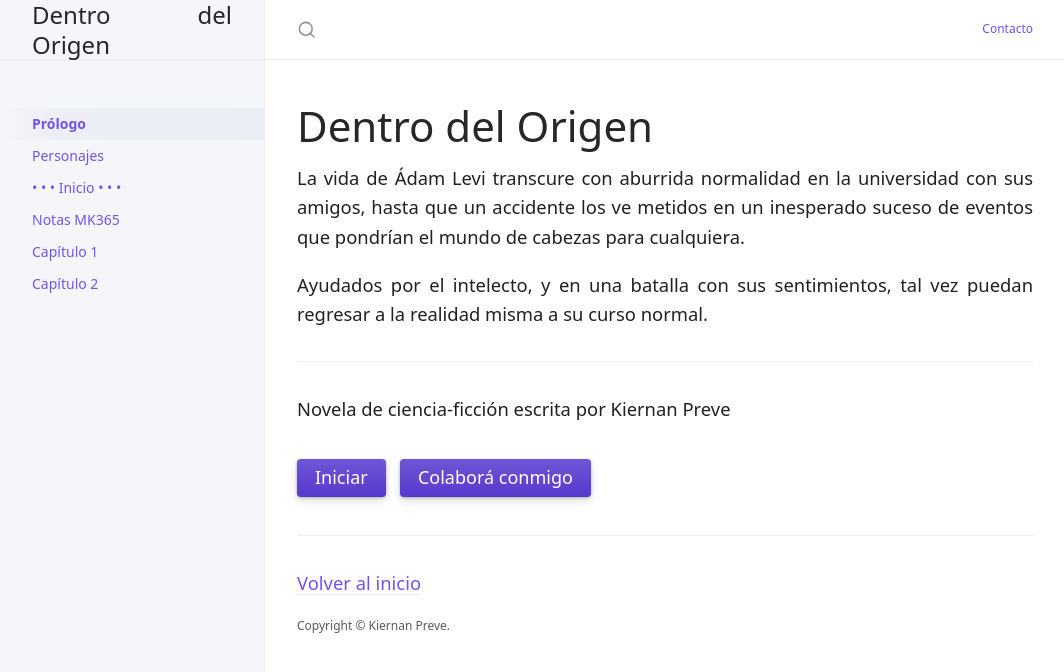
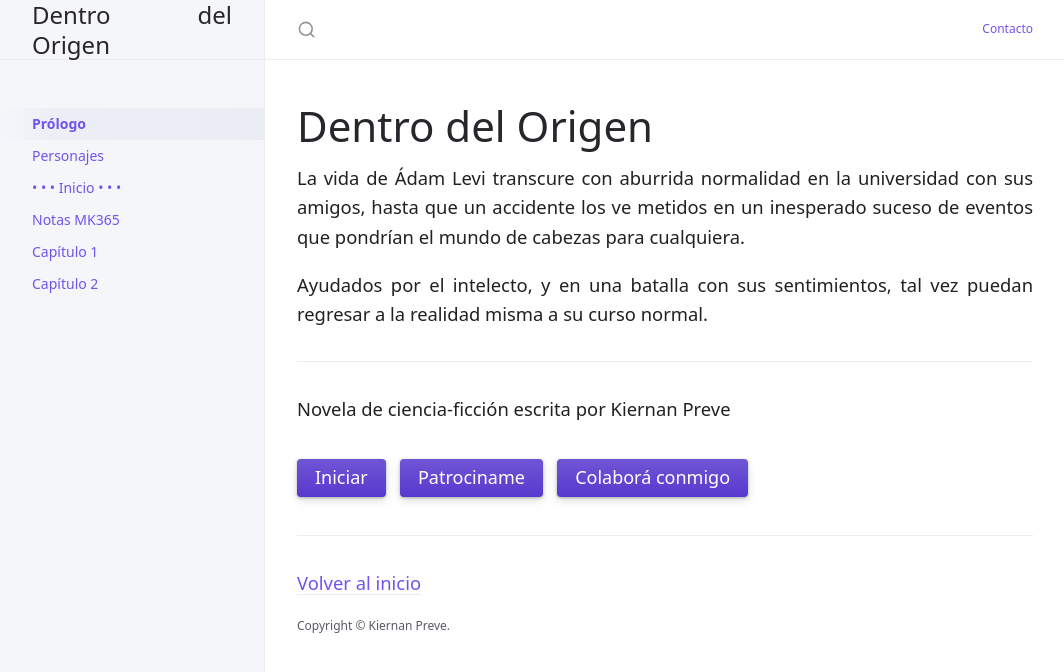
Before and after one commit to KierPrev/DentroDelOrigen, a Jekyll site: the page built from index.md, in a window 1280 px wide. Shown: the top 672 px of the page, without its empty margins (107-1171 px from the left). Built offline with Jekyll 4.4.1, drawn with Linux system fonts in a browser that asks for light colours.

Commit message:
Update index.md

```diff
--- a/index.md
+++ b/index.md
@@ -19,5 +19,5 @@
 
 Novela de ciencia-ficción escrita por Kiernan Preve
 
-[Iniciar](/docs/1-inicio.md){: .btn .btn-primary .fs-5 .mb-4 .mb-md-0 .mr-2 } [Colaborá conmigo](https://www.mercadopago.com.ar/subscriptions/checkout?preapproval_plan_id=2c938084802a37ba01802bb17b2e0016){: .btn .btn-primary .fs-5 .mb-4 .mb-md-0 .mr-2 }
+[Iniciar](/docs/1-inicio.md){: .btn .btn-primary .fs-5 .mb-4 .mb-md-0 .mr-2 } [Patrociname](https://www.mercadopago.com.ar/subscriptions/checkout?preapproval_plan_id=2c938084802a37ba01802bb17b2e0016){: .btn .btn-primary .fs-5 .mb-4 .mb-md-0 .mr-2 } [Colaborá conmigo](https://cafecito.app/kiernan){: .btn .btn-primary .fs-5 .mb-4 .mb-md-0 .mr-2 }
 ---
```
